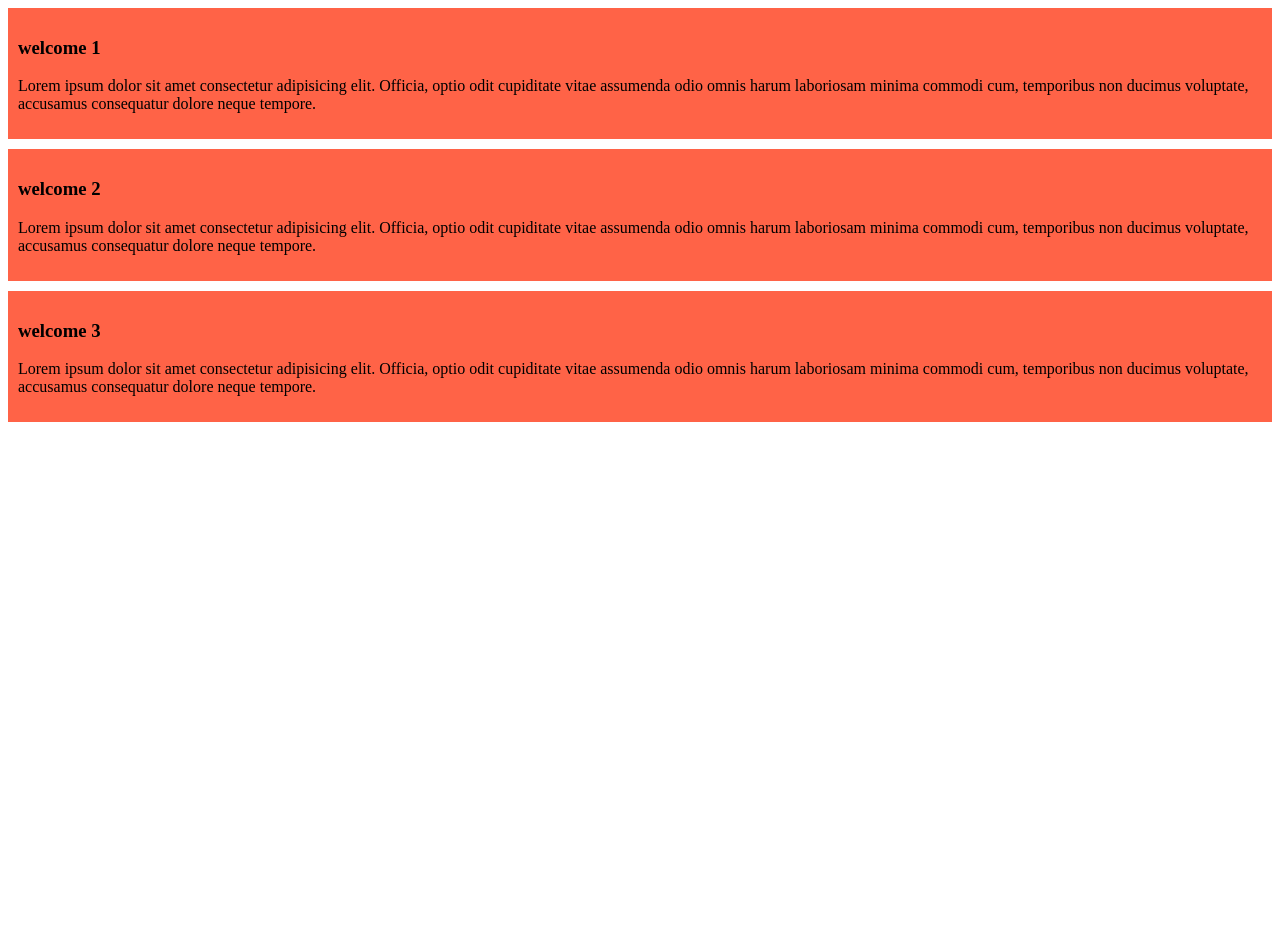
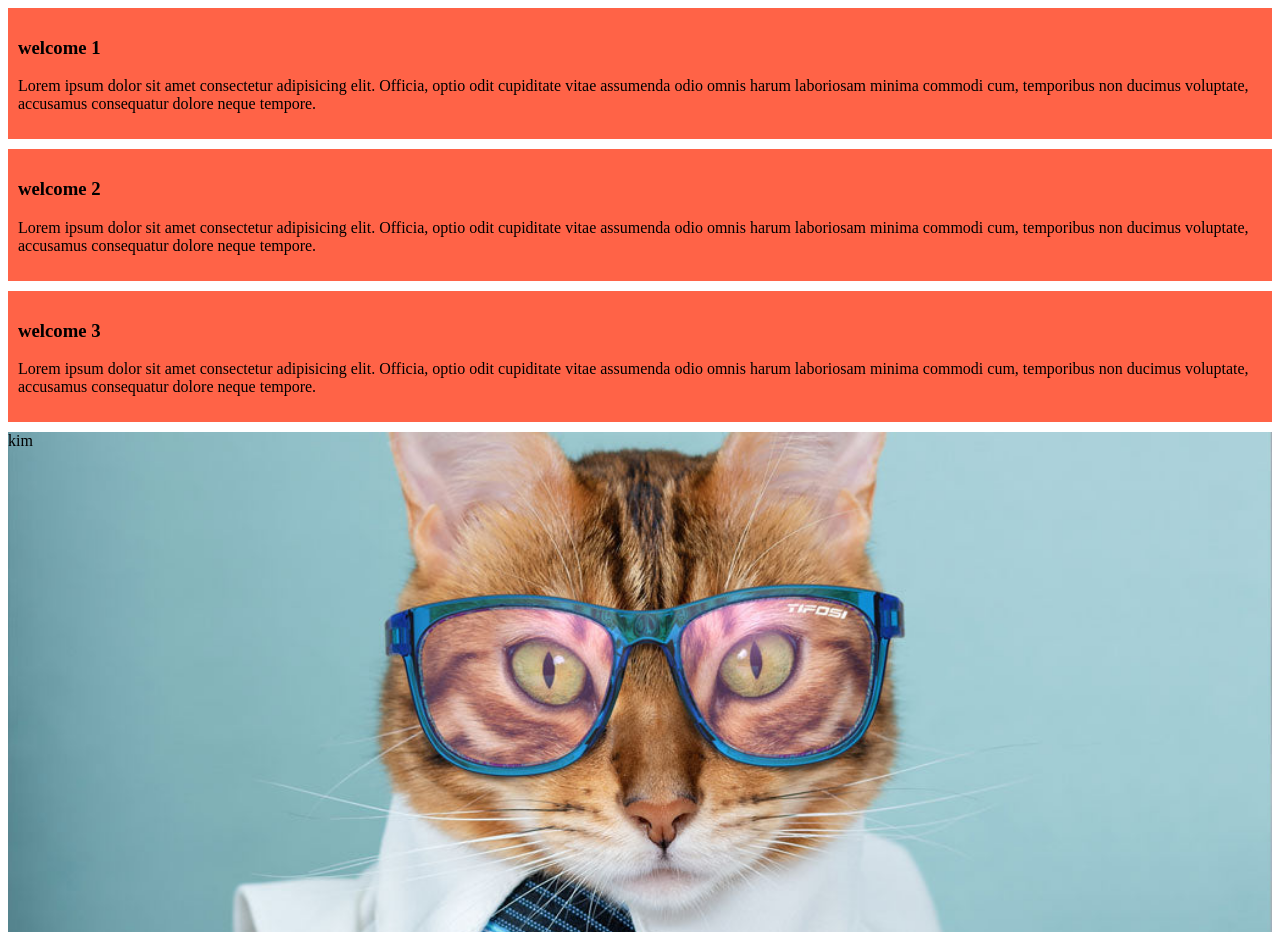
Before and after one commit to ZihadWD/my-second-repo, a plain HTML site: page index.html in a window 1280 px wide. Before the commit the page ends 800 px from the top, so only its background shows below. Drawn offline with Linux system fonts and the light colour scheme.

Commit message:
added pic

```diff
--- a/index.html
+++ b/index.html
@@ -20,6 +20,7 @@
     <h3>welcome 3</h3>
     <p>Lorem ipsum dolor sit amet consectetur adipisicing elit. Officia, optio odit cupiditate vitae assumenda odio omnis harum laboriosam minima commodi cum, temporibus non ducimus voluptate, accusamus consequatur dolore neque tempore.</p>
    </div>
+   <header class="head">kim</header>
 
 </body>
 </html>
--- a/styles/blog.css
+++ b/styles/blog.css
@@ -3,3 +3,7 @@ div{
     padding: 10px;
     margin-bottom: 10px;
 }
+.head{height: 500px;
+    background-image: url(FEATURED-IMAGE_cat.jpg);
+    background-size: cover;
+}
```
Also changed, not shown: styles/FEATURED-IMAGE_cat.jpg (added).
